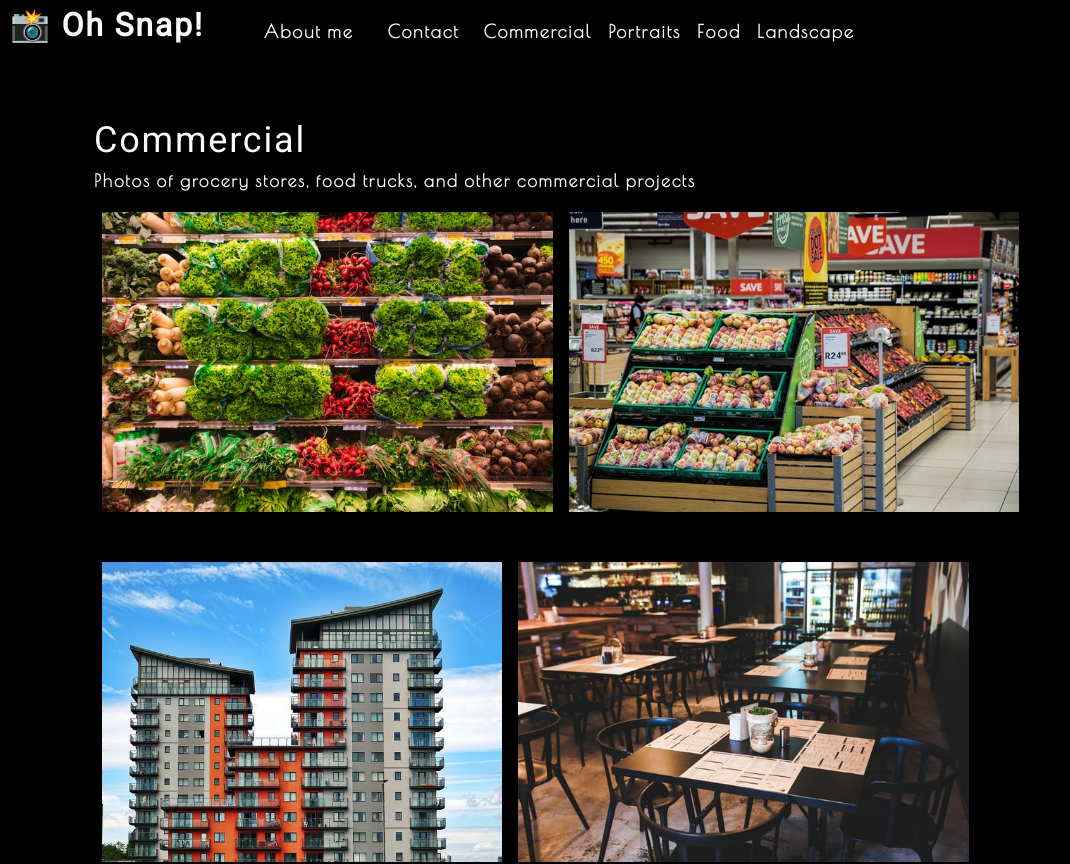
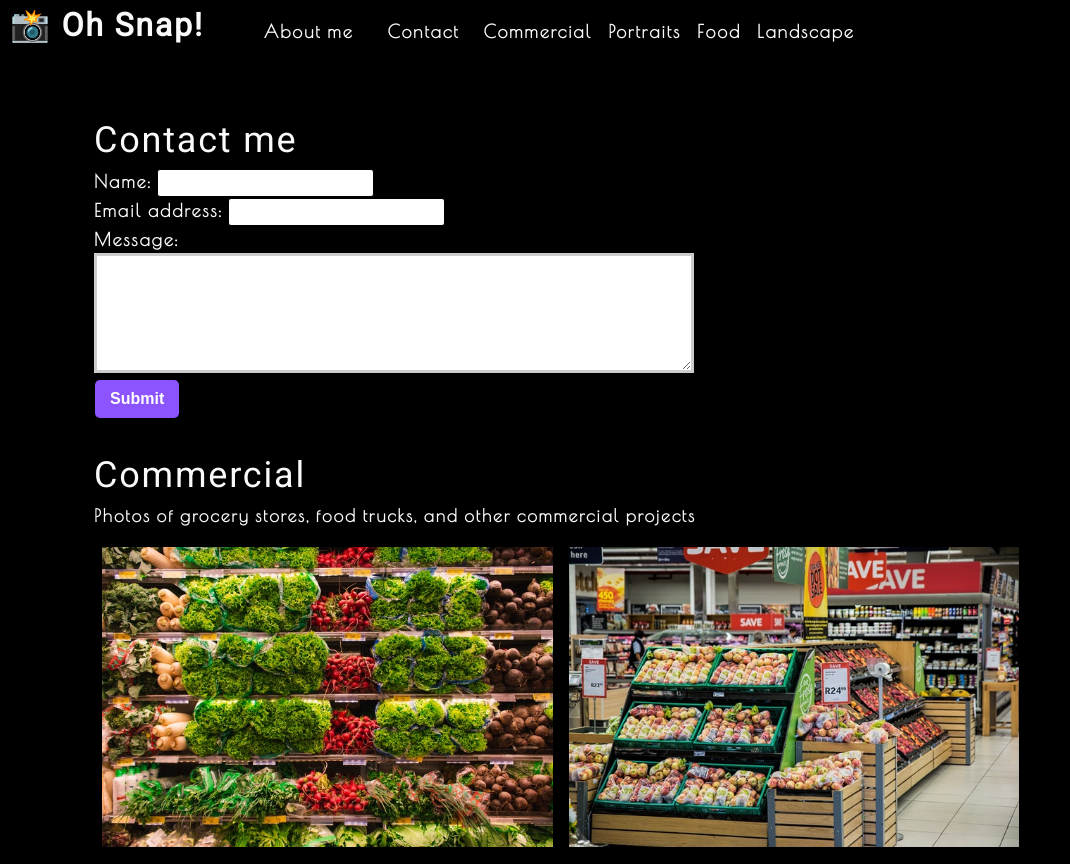
Before and after one commit to apatheticjedi/photo-port, a React (Create React App) app: page / in a window 1280 px wide. Shown: the top 864 px of the page, without its empty margins (0-1070 px from the left). Built offline with nearby package versions, Linux system fonts and the light colour scheme.

Commit message:
added form functions

```diff
--- a/src/App.js
+++ b/src/App.js
@@ -2,6 +2,7 @@
 import Nav from './components/Nav';
 import About from './components/About';
 import Gallery from './components/Gallery';
+import ContactForm from './components/Contact';
 
 function App() {
   const [categories] = useState([
@@ -24,6 +25,7 @@
         currentCategory={currentCategory}
       ></Nav>
       <main>
+        <ContactForm></ContactForm>
         <Gallery currentCategory={currentCategory}></Gallery>
         <About></About>
       </main>
--- a/src/components/Contact/index.js
+++ b/src/components/Contact/index.js
@@ -1,23 +1,37 @@
-import React from 'react';
+import React, { useState } from 'react';
 
 
 function ContactForm() {
+
+    const[formState, setFormState] = useState({ name: '', email: '', message: '' });
+
+    const { name, email, message } = formState;
+
+    function handleChange(e) {
+        setFormState({...formState, [e.target.name]: e.target.value })
+    }
+
+    function handleSubmit(e) {
+        e.preventDefault();
+        console.log(formState);
+    }
+
     return (
 
         <section>
             <h1>Contact me</h1>
-            <form id='contact-form'>
+            <form id='contact-form' onSubmit={handleSubmit}>
                 <div>
                     <label htmlFor="name">Name: </label>
-                    <input type="text" name="name" />
+                    <input type="text" defaultValue={name} onChange={handleChange} name="name" />
                 </div>
                 <div>
                     <label htmlFor="email">Email address: </label>
-                    <input type="email" name="email" />
+                    <input type="email" defaultValue={email} name="email" onChange={handleChange} />
                 </div>
                 <div>
                     <label htmlFor="message">Message: </label>
-                    <textarea name="message" rows="5" />
+                    <textarea name="message" defaultValue={message} onChange={handleChange} rows="5" />
                 </div>
                 <button type="submit">Submit</button>
             </form>
```
